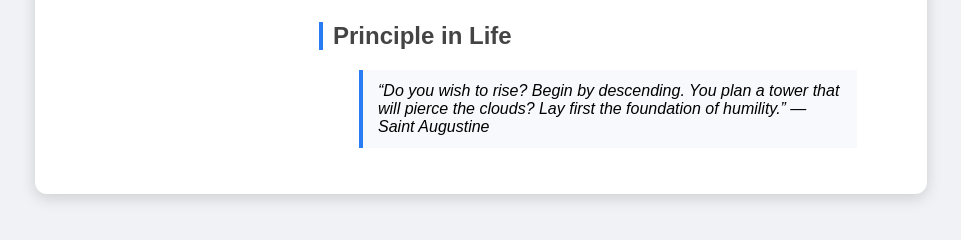
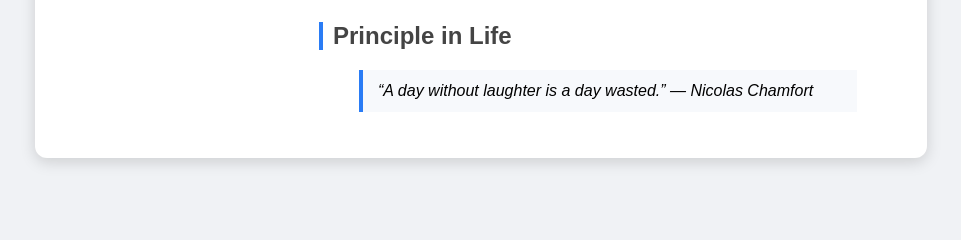
Before and after one commit to patacsilsamueljoash-dotcom/22017-WEB101-Patacsil, a plain HTML site: page index.html in a window 1280 px wide. Shown: the part 378-618 px from the top of the page, without its empty margins (159-1120 px from the left). Drawn offline with Linux system fonts and the light colour scheme.

Commit message:
Update index.html

```diff
--- a/index.html
+++ b/index.html
@@ -88,8 +88,8 @@
 
         <h2>Principle in Life</h2>
         <blockquote>
-            “Do you wish to rise? Begin by descending. You plan a tower that will pierce the clouds?
-            Lay first the foundation of humility.” — Saint Augustine
+           “A day without laughter is a day wasted.”
+               ― Nicolas Chamfort
         </blockquote>
     </div>
 </div>
```
